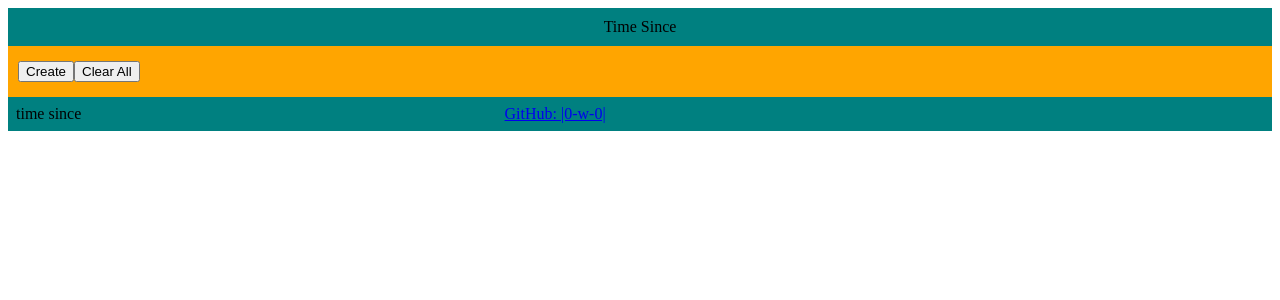
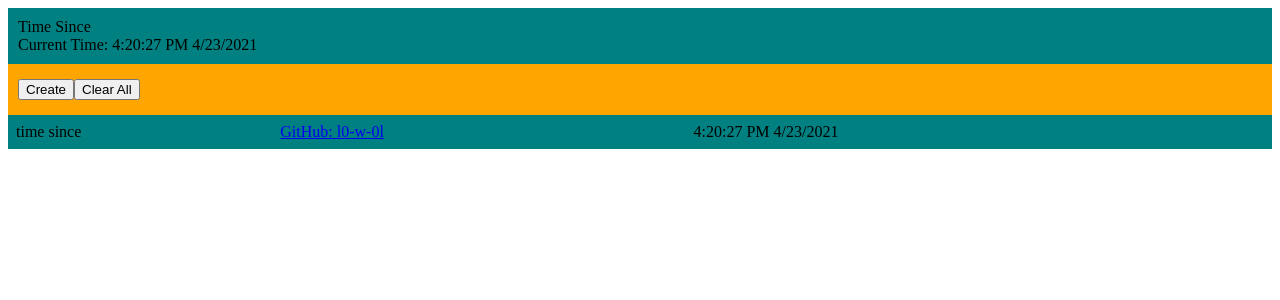
Before and after one commit to heinzja/angular-time-since, an Angular app: page / in a window 1280 px wide. Shown: the top 300 px of the page. Built offline with nearby package versions, Linux system fonts and the light colour scheme.

Commit message:
-- added todays date

```diff
--- a/src/app/app.component.html
+++ b/src/app/app.component.html
@@ -1,5 +1,9 @@
 <div id="root">
-  <div id="header">Time Since</div>
+  <div id="header">
+    <div id="header-title">Time Since</div>
+    <div style=""></div>
+    <div style="width: 3px display right;">Current Time: {{todays_date}}</div>
+  </div>
   <div id="content">
     <button (click)="addNewTimeSince()">Create</button>
     <button (click)="onClearLocalStorage()">Clear All</button>
@@ -19,7 +23,7 @@
         <td>time since</td>
         <td>
           <a href="https://github.com/l0-w-0l/angular-time-since">
-            GitHub: |0-w-0|
+            GitHub: l0-w-0l
           </a>
         </td>
         <td>{{todays_date}}</td>
--- a/src/app/app.component.scss
+++ b/src/app/app.component.scss
@@ -1,17 +1,15 @@
-p {
-  font-family: Lato;
-}
-
 #root {
   background: orange;
 }
 
 #header {
-  text-align: center;
   outline: 3px black;
   margin-bottom: 5px;
   padding: 10px;
   background: teal;
+}
+#header-title {
+
 }
 
 #content {
--- a/src/app/app.component.ts
+++ b/src/app/app.component.ts
@@ -11,10 +11,13 @@ export class AppComponent {
   name = "Time Since";
   title = "time-since";
   item_list: TimeSinceI[] = [];
-  // todays_date: any = new Date().toLocaleDateString();
+  todays_date: string = new Date().toLocaleTimeString() + " " + new Date().toLocaleDateString();
 
   ngOnInit(): void {
     this.loadFromLocalStorage();
+    setInterval(() => {
+      this.todays_date = new Date().toLocaleTimeString() + " " + new Date().toLocaleDateString();
+    }, 1000);
   }
 
   ngOnChanges(changes: SimpleChanges): void {
```
